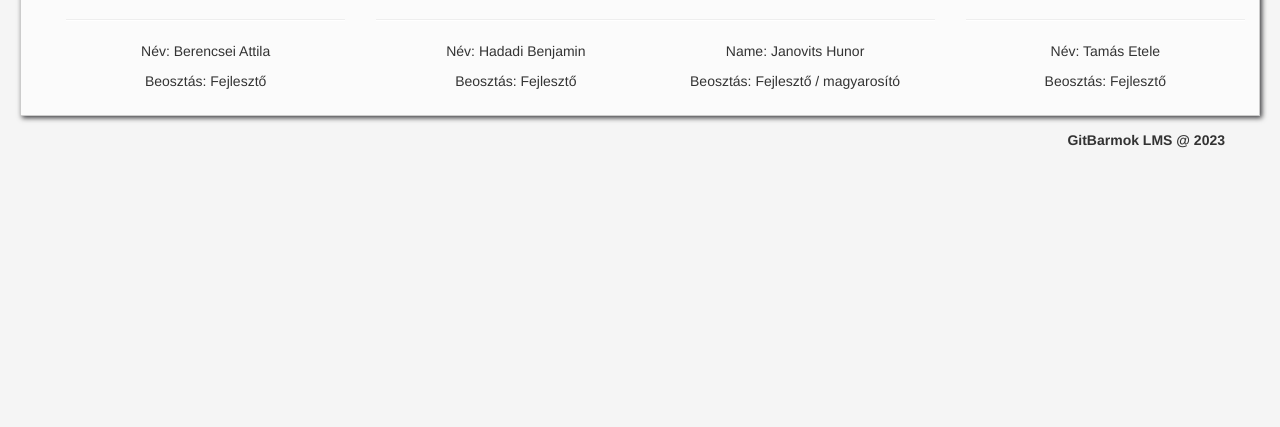
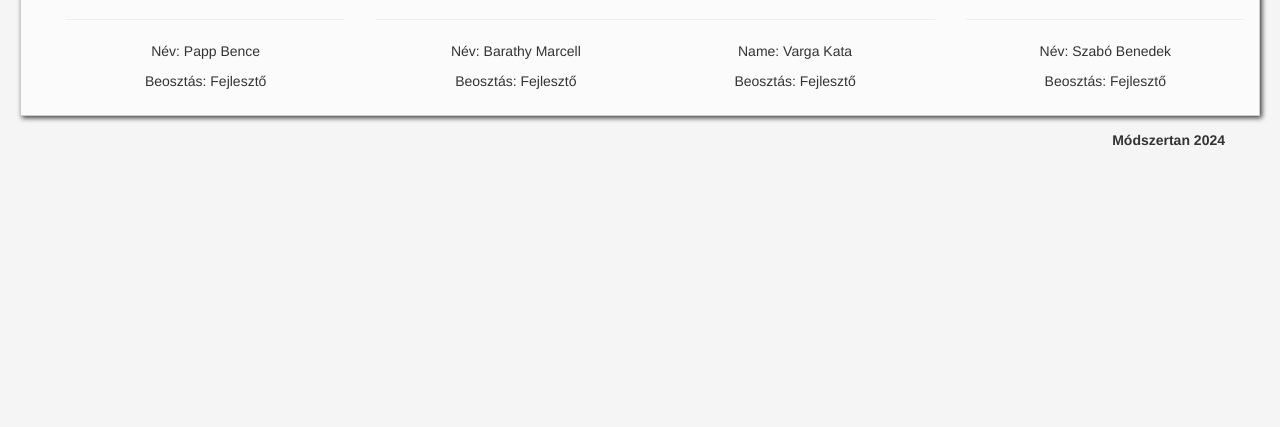
Before and after one commit to barathymarcell/big_project, a PHP site: page /developers.php in a window 1280 px wide. Shown: the part 373-800 px from the top of the page. Run offline with PHP 8.4, Linux system fonts and the light colour scheme; some libraries are stand-ins or nearby versions; some web fonts are replaced.

Commit message:
Files updated

```diff
--- a/all/developers.php
+++ b/all/developers.php
@@ -11,37 +11,37 @@
 									<div id="" class="muted pull-right"><a href="index.php"><i class="icon-arrow-left"></i> Visszalépés</a></div>
 								</div>
                             <div class="block-content collapse in">
-							<h3>Developers</h3>
+							<h3>Fejlesztők</h3>
 							<hr>
                                 <div class="span3">
-										<center>
-										<img id="developers" src="admin/images/berencsi.jpg" class="img-circle">
+								<center>
+										<img id="developers" src="admin/images/pb.JPG" class="img-circle">
 										<hr>
-										<p>Név: Berencsei Attila</p>
+										<p>Név: Papp Bence</p>
 										<p>Beosztás: Fejlesztő</p>
 										</center>
 								</div>
                                 <div class="span3">
 								<center>
-								<img id="developers" src="admin/images/hadadi.jpg" class="img-circle">
+								<img id="developers" src="admin/images/bm.jpg" class="img-circle">
 								<hr>
-										<p>Név: Hadadi Benjamin</p>
+										<p>Név: Barathy Marcell</p>
 										<p>Beosztás: Fejlesztő</p>
 								</center>
 								</div>
                                 <div class="span3">
 								<center>
-								<img id="developers" src="admin/images/janovits.jpg" class="img-circle">
+								<img id="developers" src="admin/images/vargaksz.jpg" class="img-circle">
 								<hr>
-										<p>Name: Janovits Hunor</p>
-										<p>Beosztás: Fejlesztő / magyarosító</p>
+										<p>Name: Varga Kata </p>
+										<p>Beosztás: Fejlesztő </p>
 								</center>
 								</div>
                                 <div class="span3">
 								<center>
-								<img id="developers" src="admin/images/etele.jpg" class="img-circle">
+								<img id="developers" src="admin/images/szabob.jpg" class="img-circle">
 								<hr>
-										<p>Név: Tamás Etele</p>
+										<p>Név: Szabó Benedek</p>
 										<p>Beosztás: Fejlesztő</p>
 								</center>
 								</div>
--- a/all/footer.php
+++ b/all/footer.php
@@ -1,6 +1,6 @@
 <center>
 		<footer class = "pull-right">
-		<p>GitBarmok LMS @ 2023</p>
+		<p>Módszertan 2024</p>
 			<!-- <p>Programmed by: John Kevin Lorayna BSIS 4-A</p> -->
 		</footer>
 </center>
--- a/all/header.php
+++ b/all/header.php
@@ -1,14 +1,14 @@
 <!DOCTYPE html>
 <html class="no-js">
     <head>
-        <title>Gitbarmok LMS</title>
-		<link rel="title_icon" href="admin/images/gb_logo.png" type="x-icon">
+        <title>E-Learning - 2024 Módszertan</title>
+		<link rel="title_icon" href="admin/images/logo.png" type="x-icon">
 		<meta name="description" content="Learning Management System">
 		<meta name="keywords" content="LMS">
 		<meta name="author" content="JOHN KEVIN LORAYNA">
 		<meta charset="UTF-8">
         <!-- Bootstrap -->
-				<link href="admin/images/favicon.ico" rel="icon" type="image">
+				<link href="admin/images/logo.png" rel="icon" type="image">
 				<link href="admin/bootstrap/css/bootstrap.min.css" rel="stylesheet" media="screen"/>
 				<link href="admin/bootstrap/css/bootstrap-responsive.min.css" rel="stylesheet" media="screen"/>
 				<link href="admin/bootstrap/css/font-awesome.css" rel="stylesheet" media="screen"/>
--- a/all/header_dashboard.php
+++ b/all/header_dashboard.php
@@ -1,8 +1,8 @@
 <!DOCTYPE html>
 <html class="no-js">
     <head>
-        <title>GitBarmok LMS</title>
-        <link rel="title_icon" href="admin/images/gb_logo.png" type="x-icon">
+        <title>Módszertan</title>
+        <link rel="title_icon" href="admin/images/logo.png" type="x-icon">
 		<meta name="description" content="Learning Management System">
 		<meta name="keywords" content="LMS"">
 		<meta name="author" content="JOHN KEVIN LORAYNA">
--- a/all/navbar_about.php
+++ b/all/navbar_about.php
@@ -5,7 +5,7 @@
 						<span class="icon-bar"></span>
 						<span class="icon-bar"></span>
 					</a>
-                   <a class="brand" href="#">GitBarmok ELearning Kezelői Felület @ 2023</a>
+                   <a class="brand" href="#">E-Learning [2024 - Módszertan]</a>
 							<div class="nav-collapse collapse">
 								<ul class="nav pull-right">
 
--- a/all/navbar_student.php
+++ b/all/navbar_student.php
@@ -4,7 +4,7 @@
                 <a class="btn btn-navbar" data-toggle="collapse" data-target=".nav-collapse"> <span class="icon-bar"></span>
 					<span class="icon-bar"></span><span class="icon-bar"></span>
                 </a>
-                <a class="brand" href="#">GitBarmok ELearning Hallgatói Felület</a>
+                <a class="brand" href="#">2024 @ E-Learning Hallgatói Felület</a>
 					<div class="nav-collapse collapse">
 						<ul class="nav pull-right">
 							<?php $query= mysqli_query($conn,"select * from student where student_id = '$session_id'")or die(mysqli_error());
--- a/all/navbar_teacher.php
+++ b/all/navbar_teacher.php
@@ -5,7 +5,7 @@
 						<span class="icon-bar"></span>
 						<span class="icon-bar"></span>
 					</a>
-                   <a class="brand" href="#">GitBarmok ELearning Tanári Felület</a>
+                   <a class="brand" href="#">2024 @ E-Learning Tanári Felület</a>
 							<div class="nav-collapse collapse">
 								<ul class="nav pull-right">
 												<?php $query= mysqli_query($conn,"select * from teacher where teacher_id = '$session_id'")or die(mysqli_error());
--- a/all/session.php
+++ b/all/session.php
@@ -1,4 +1,4 @@
-<?php
+s<?php
 //Start session
 session_start();
 //Check whether the session variable SESS_MEMBER_ID is present or not
--- a/all/title_index.php
+++ b/all/title_index.php
@@ -15,10 +15,10 @@
 						<div class="span8">
 
 								<div class="title">
-							<p class="chmsc">GitBarmok ELearning Kezelői Felülete @ 2023</p>
+							<p class="chmsc">Módszertan - 2024</p>
 							<h3>
 
-							<p>GitBarmok</p>
+							<p>E-Learning Rendszer</p>
 
 							</h3>
 						</div>
```
Also changed, not shown: all/admin/images/bm.jpg (added), all/admin/images/logo.png (added), all/admin/images/pb.jpg (added), all/admin/uploads/images.png (added), all/admin/uploads/kép_2024-11-26_223238704.png (added).
